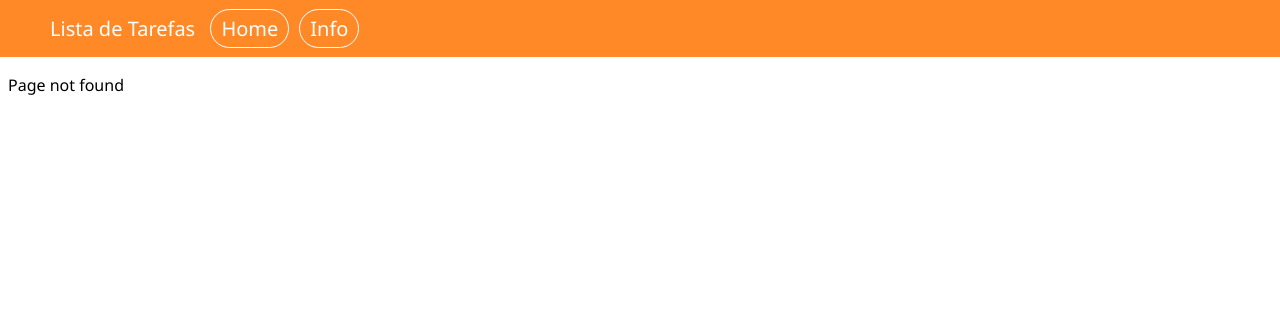
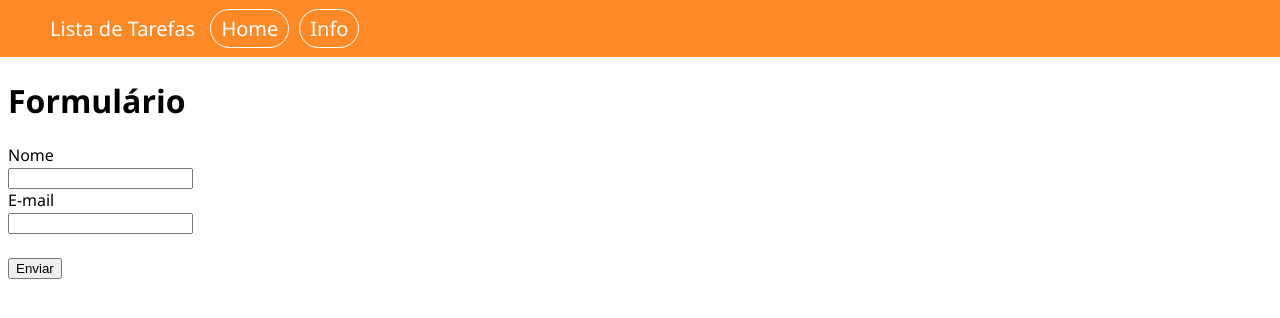
Before and after one commit to GuiLima2304/lista-tarefa-ngrx, an Angular app: page /form in a window 1280 px wide. Before the commit this address had no page. Shown: the top 318 px of the page. Built offline with nearby package versions, Linux system fonts and the light colour scheme.

Commit message:
Reactive Forms

```diff
--- a/src/app/app-routing.module.ts
+++ b/src/app/app-routing.module.ts
@@ -3,10 +3,12 @@ import { Routes, RouterModule } from '@angular/router';
 import { HomeComponent } from './home/home.component';
 import { InfoComponent } from './info/info.component';
 import { ErrorPageComponent } from './error-page/error-page.component';
+import { FormComponent } from './form/form.component';
 
 const routes: Routes = [
   { path: '', redirectTo: '/home', pathMatch: 'full' },
   { path: 'home', component: HomeComponent },
+  { path: 'form', component: FormComponent },
   { path: 'info/:id', component: InfoComponent },
   { path: '**', component: ErrorPageComponent }
 ];
--- /dev/null
+++ b/src/app/form/form.component.css
@@ -0,0 +1,3 @@
+.is-invalid {
+    border-color: red;
+}
--- /dev/null
+++ b/src/app/form/form.component.html
@@ -0,0 +1,18 @@
+<form (ngSubmit)="onSubmit()" [formGroup]="form">
+    <h1>Formulário</h1>
+
+    <div class="form-group">
+      <label for="name">Nome</label><br>
+      <input type="text" class="form-control" [class.is-invalid]="name.dirty && name.invalid" formControlName="name"><br>
+      <span *ngIf="name.dirty && name.hasError('required')" class="text-danger">Campo obrigatório</span>
+    </div>
+
+    <div class="form-group">
+      <label for="email">E-mail</label><br>
+      <input type="text" class="form-control" [class.is-invalid]="email.dirty && email.invalid" formControlName="email">
+      <span *ngIf="email.dirty && email.hasError('required')" class="text-danger">Campo obrigatório</span>
+      <span *ngIf="email.dirty && email.hasError('email')" class="text-danger">Digite um e-mail válido</span>
+    </div><br>
+
+    <button type="submit" [title]="form.invalid ? 'Preencha todos os campos obrigatórios e corrija os erros de validação para continuar' : ''" > Enviar</button>
+  </form>
--- /dev/null
+++ b/src/app/form/form.component.ts
@@ -0,0 +1,33 @@
+import { Component, OnInit } from '@angular/core';
+import { FormGroup, Validators, FormBuilder } from '@angular/forms';
+
+@Component({
+  selector: 'app-form',
+  templateUrl: './form.component.html',
+  styleUrls: ['./form.component.css']
+})
+export class FormComponent implements OnInit {
+  form: FormGroup;
+
+  name = this.fb.control('', [ Validators.required ]);
+  email = this.fb.control('', [ Validators.required, Validators.email ]);
+
+  constructor(private fb: FormBuilder) {
+    this.form = this.fb.group({
+      name: this.name,
+      email: this.email
+    });
+  }
+
+  ngOnInit() {
+  }
+
+  onSubmit() {
+    if (this.form.invalid) {
+      return;
+    }
+
+    alert('ENVIANDO DADOS');
+  }
+
+}
```
Also changed, not shown: src/app/app.module.ts (+6 -3 lines), 1 other file (tests, documents, lock files or other folders).
